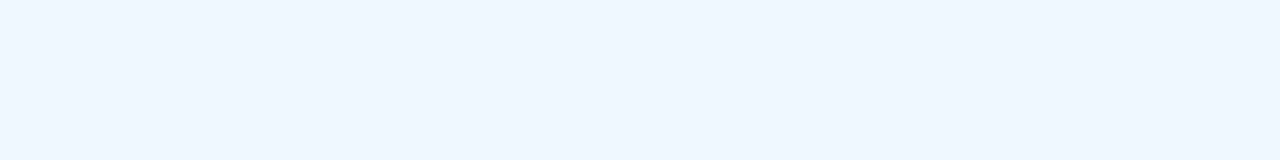
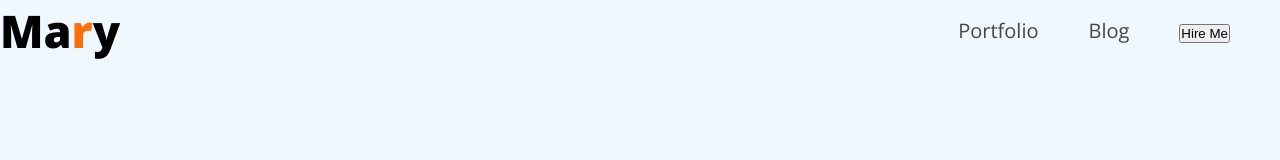
Before and after one commit to abdur-razzak02/Basic-Portfolio, a plain HTML site: page index.html in a window 1280 px wide. Drawn offline with nearby package versions, Linux system fonts and the light colour scheme.

Commit message:
code update

```diff
--- a/css/style.css
+++ b/css/style.css
@@ -5,4 +5,32 @@
 }
 body{
     background-color: aliceblue;
+    font-family: "Open Sans", sans-serif;
 }
+.secondary-color{
+    color: #474747;
+}
+.third-color{
+    color: #FD6E0A;
+}
+nav{
+    display: flex;
+    align-items: center;
+    justify-content: space-between;
+}
+.nav-title{
+    font-size: 45px;
+    font-weight: 800;
+}
+nav ul {
+    display: flex;
+}
+nav ul li{
+    list-style: none;
+    margin-right: 50px;
+}
+nav ul li a{
+    text-decoration: none;
+    font-size: 20px;
+
+}
--- a/index.html
+++ b/index.html
@@ -4,9 +4,32 @@
     <meta charset="UTF-8">
     <meta name="viewport" content="width=device-width, initial-scale=1.0">
     <title>Portfolio</title>
+    <!-- Google font -->
+    <link rel="preconnect" href="https://fonts.googleapis.com">
+    <link rel="preconnect" href="https://fonts.gstatic.com" crossorigin>
+    <link href="https://fonts.googleapis.com/css2?family=Open+Sans:ital,wght@0,300..800;1,300..800&display=swap" rel="stylesheet">
+    <!-- main css -->
     <link rel="stylesheet" href="css/style.css">
 </head>
 <body>
 
+    <header>
+        <nav>
+            <h1 class="nav-title">Ma<span class="third-color">r</span>y</h1>
+            <ul>
+                <li><a class="secondary-color" href="">Portfolio</a></li>
+                <li><a class="secondary-color" href="">Blog</a></li>
+                <li><a href=""><button>Hire Me</button></a></li>
+            </ul>
+        </nav>
+    </header>
+
+    <main>
+
+    </main>
+
+    <footer>
+
+    </footer>
 </body>
 </html>
```
Also changed, not shown: images/developer.png (added), images/hardy.png (added), images/header_bg.png (added), images/icons/facebook.png (added), images/icons/insta.png (added), images/icons/js.png (added), images/icons/mongo.png (added), images/icons/nodejs.png (added), images/icons/react.png (added), images/icons/twitter.png (added), 3 other files.
